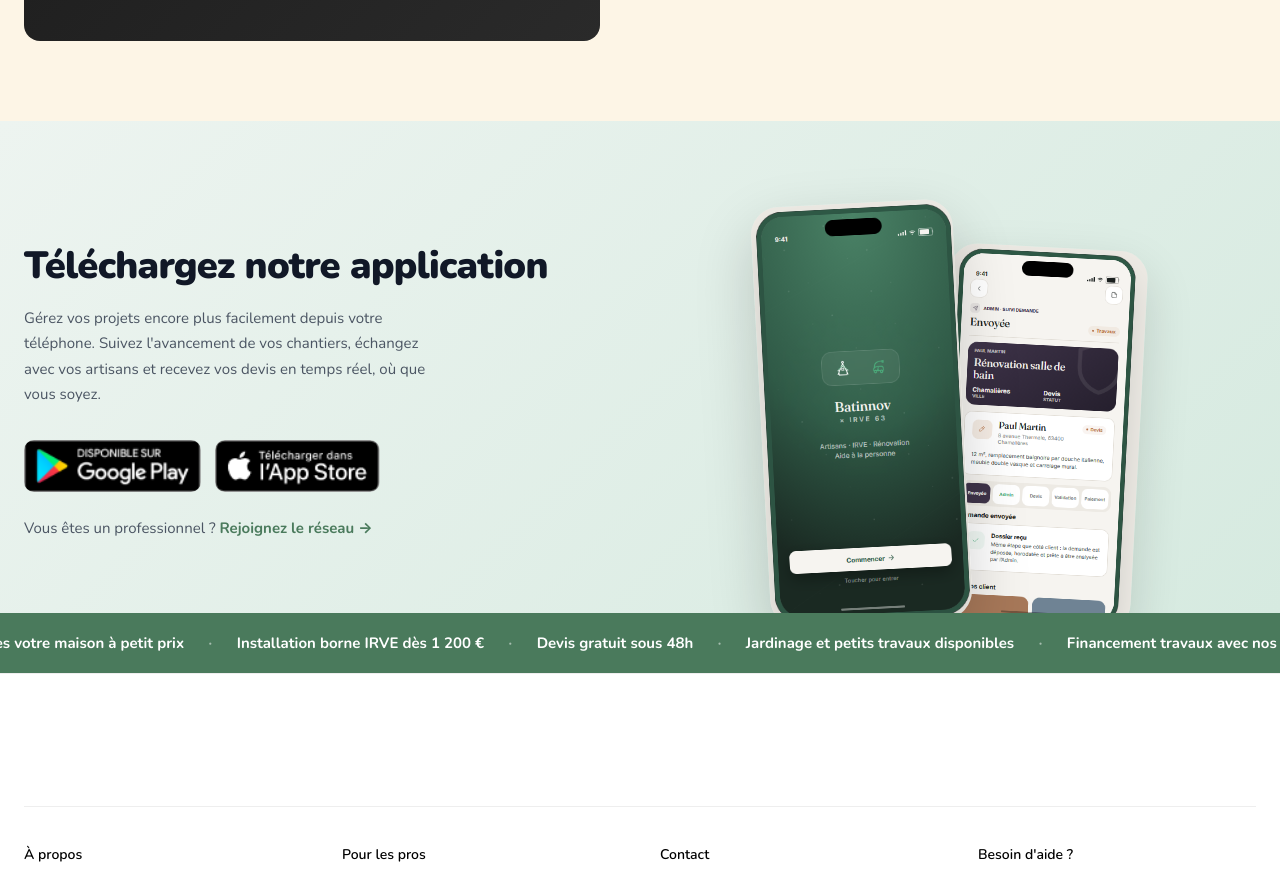
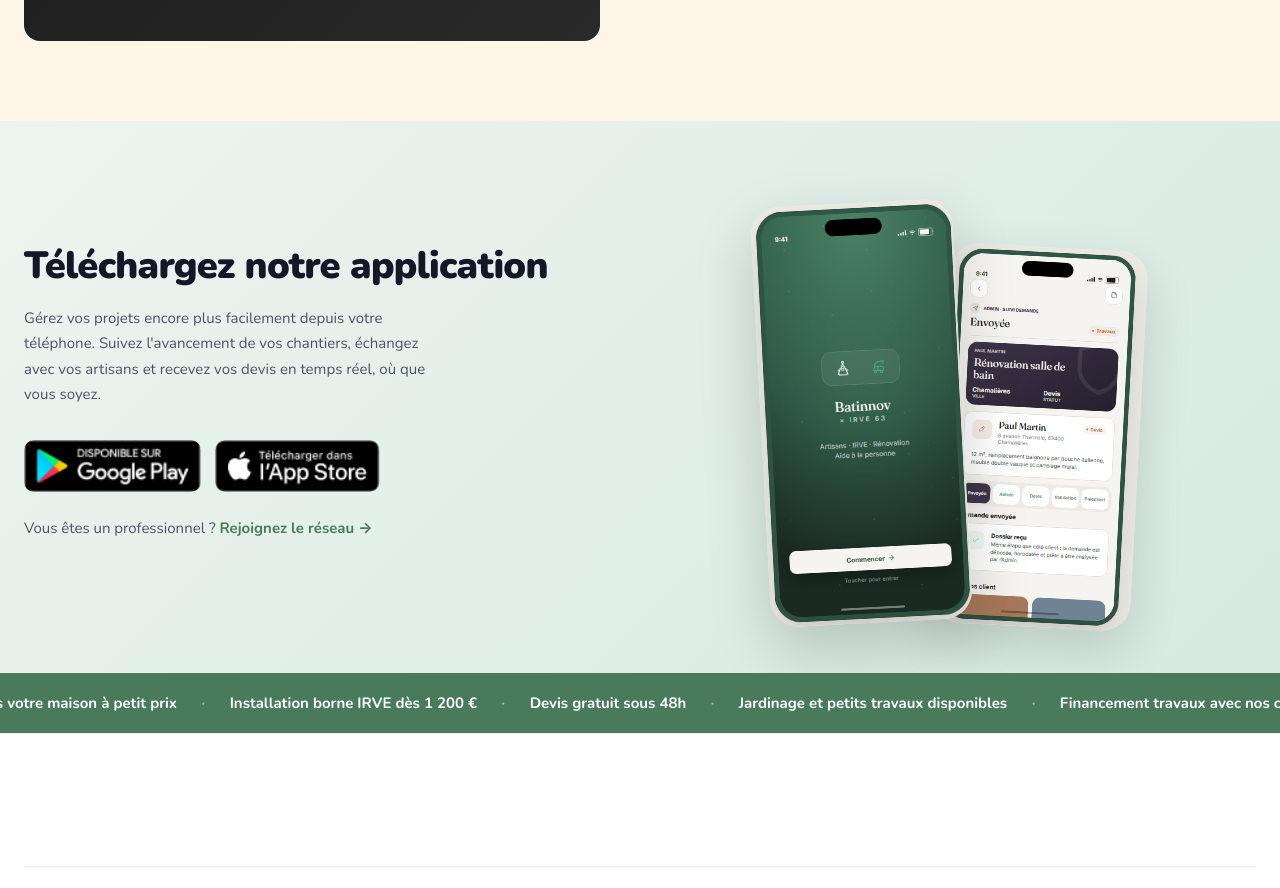
Before and after one commit to Mazen-Acyl/batinnov, a React (Vite) app: page / in a window 1280 px wide. Shown: the part 2480-3368 px from the top of the page. Built offline with nearby package versions, Linux system fonts and the light colour scheme; no server answers.

Commit message:
Ajoute padding-bottom section application
Co-Authored-By: Claude Sonnet 4.6 <noreply@anthropic.com>

```diff
--- a/src/pages/Home.css
+++ b/src/pages/Home.css
@@ -506,7 +506,7 @@
 /* ===== SECTION APPLICATION ===== */
 .app-section {
   background: linear-gradient(135deg, #EDF4F0 0%, #D6EAE0 100%);
-  padding: 72px 0 0;
+  padding: 72px 0 60px;
   overflow: hidden;
 }
 
```
